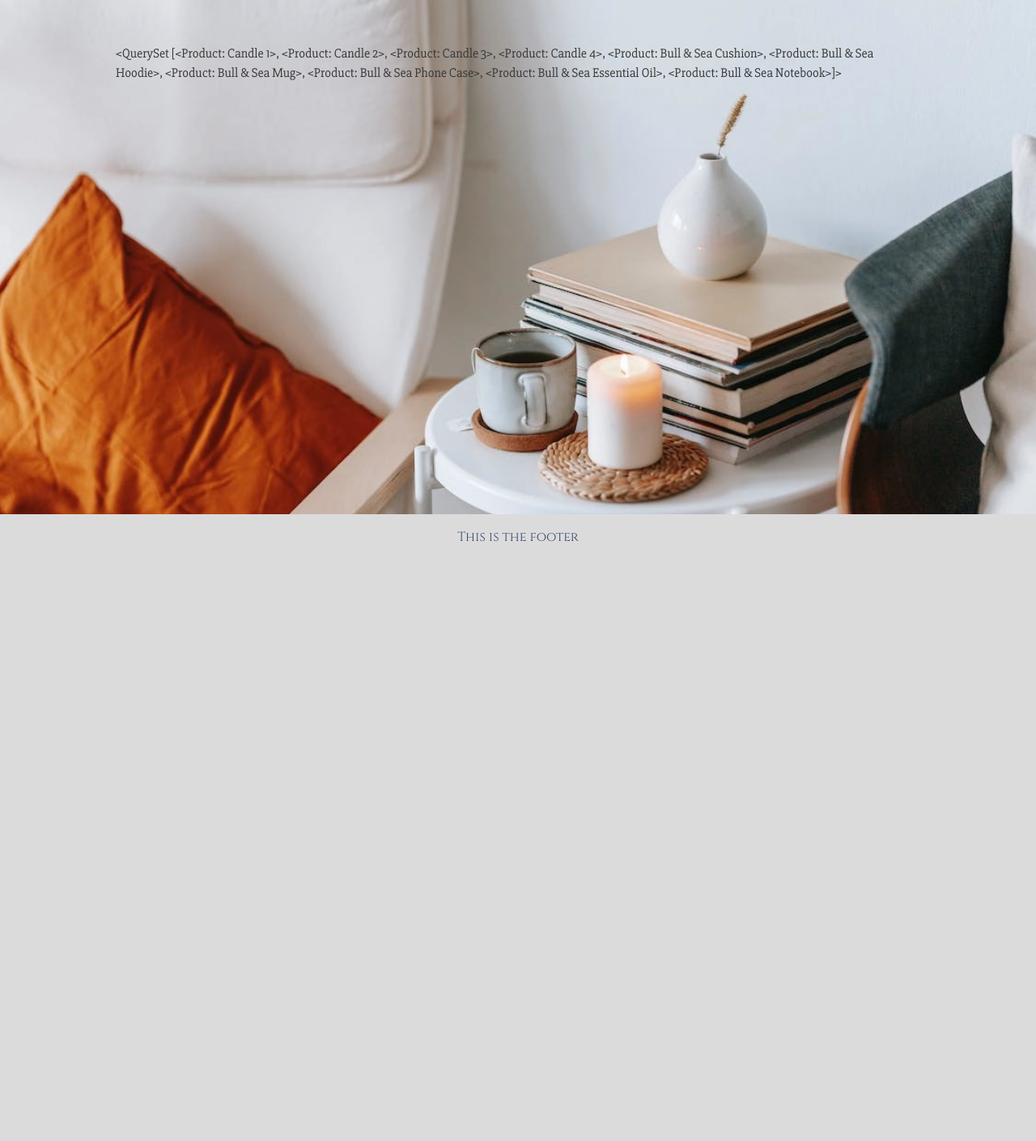
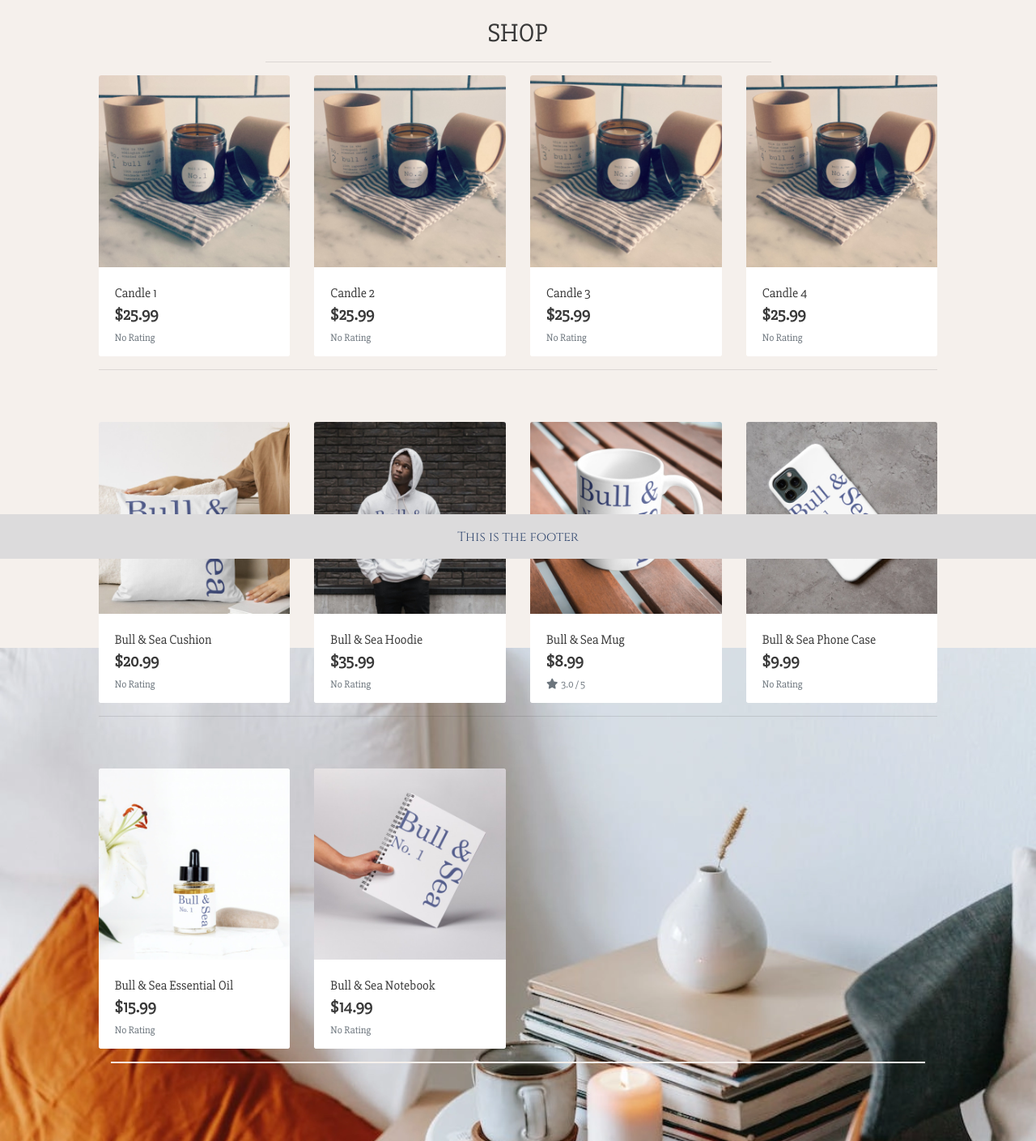
Before and after one commit to JeffreyBull76/CI_project5, a Django app: page /products/ in a window 1280 px wide. Shown: the part 110-1519 px from the top of the page at 81% size. Before the commit the page ends 779 px from the top, so only its background shows below. Run offline with Django 3.2, Linux system fonts and the light colour scheme; data comes from the database, SQL or seed files in the repository; both versions use the stored data as it was after the commit; some libraries are stand-ins or nearby versions.

Commit message:
add product page styling and review template

```diff
--- a/bull_and_sea/settings.py
+++ b/bull_and_sea/settings.py
@@ -29,7 +29,7 @@
 # SECURITY WARNING: don't run with debug turned on in production!
 DEBUG = 'DEVELOPMENT' in os.environ
 
-ALLOWED_HOSTS = ['localhost', '8000-jeffreybull7-ciproject5-fu0y1tjwsgb.ws-eu98.gitpod.io']  # noqa
+ALLOWED_HOSTS = ['localhost', '8000-jeffreybull7-ciproject5-v1ijwke3vyv.ws-eu98.gitpod.io']  # noqa
 
 # Application definition
 
--- a/products/templates/products/products.html
+++ b/products/templates/products/products.html
@@ -1,5 +1,6 @@
 {% extends "base.html" %}
 {% load static %}
+{% load average_rating %}
 
 {% block page_header %}
     <div class="container header-container">
@@ -10,11 +11,78 @@
 {% endblock %}
 
 {% block content %}
-    <div class="container">
-        <div class="row">
-            <div class="col">
-                {{ products }}
+<div class="overlay"></div>
+<div class="container-fluid">
+    <div class="row">
+        <div class="col-12 mb-5 hr-prod-top-spacer">
+            <hr>
+        </div>
+        <div class="col text-center mt-3">
+            <h2 class="logo-font">Shop</h2>
+            <hr class="w-50 mb-1">
+        </div>
+    </div>
+    <div class="row">
+        <div class="product-container col-10 offset-1">
+            <div class="row mt-1 mb-2"></div>
+            <div class="row">
+                {% for product in products %}
+                    <div class="col-sm-6 col-md-6 col-lg-4 col-xl-3">
+                        <div class="card h-100 border-0">
+                            {% if product.image %}
+                            <a href="">
+                                <img class="card-img-top img-fluid" src="{{ product.image.url }}" alt="{{ product.name }}">
+                            </a>
+                            {% else %}
+                            <a href="">
+                                <img class="card-img-top img-fluid" src="{{ MEDIA_URL }}noimage.png" alt="{{ product.name }}">
+                            </a>
+                            {% endif %}
+                            <div class="card-body pb-0">
+                                <p class="mb-0">{{ product.name }}</p>
+                            </div>
+                            <div class="card-footer bg-white pt-0 border-0 text-left">
+                                <div class="row">
+                                    <div class="col">
+                                        <p class="lead mb-0 text-left font-weight-bold">${{ product.price }}</p>
+                                        {% if product.reviews.all %}
+                                            <small class="text-muted"><i class="fas fa-star mr-1"></i>{{ product.reviews.all | calculate_average_rating }} / 5</small>
+                                        {% else %}
+                                            <small class="text-muted">No Rating</small>
+                                        {% endif %}
+                                    </div>
+
+                                </div>
+                            </div>
+                        </div>
+                    </div>
+                    {% if forloop.counter|divisibleby:1 %}
+                        <div class="col-12 d-sm-none mb-5">
+                            <hr>
+                        </div>
+                    {% endif %}
+                    {% if forloop.counter|divisibleby:2 %}
+                        <div class="col-12 d-none d-sm-block d-md-block d-lg-none mb-5">
+                            <hr>
+                        </div>
+                    {% endif %}
+                    {% if forloop.counter|divisibleby:3 %}
+                        <div class="col-12 d-none d-lg-block d-xl-none mb-5">
+                            <hr>
+                        </div>
+                    {% endif %}
+                    {% if forloop.counter|divisibleby:4 %}
+                        <div class="col-12 d-none d-xl-block mb-5">
+                            <hr>
+                        </div>
+                    {% endif %}
+                {% endfor %}
+            </div>
+            <div class="col-12 mb-5 hr-prod-bot-spacer">
+                <hr>
             </div>
         </div>
     </div>
+
+</div>
 {% endblock %}
--- /dev/null
+++ b/products/templatetags/average_rating.py
@@ -0,0 +1,29 @@
+from django import template
+
+
+register = template.Library()
+# Creating an instance of the template library
+
+
+@register.filter
+def calculate_average_rating(reviews):
+    """
+    Custom filter for averaging the review scores of a product.
+    When called it expects an object with a relevant 'rating' associated.
+
+    Args:
+        reviews (list): A list of review objects.
+
+    Returns:
+        float: The average rating rounded to one decimal place.
+    """
+
+    total_rating = sum(review.rating for review in reviews)
+    # Calculate the total rating
+
+    average_rating = total_rating / len(reviews) if reviews else 0
+    # Calculate the average rating
+    # or return 0 if the reviews list is empty
+
+    return round(average_rating, 1)
+    # Return the average rating rounded to one decimal place
--- a/static/css/base.css
+++ b/static/css/base.css
@@ -169,6 +169,40 @@
     left: 18px !important;
 }
 
+/* products css */
+
+.overlay {
+    height: 100%;
+    width: 100%;
+    top: 110px;
+    left: 0;
+    position: fixed;
+    background: #F5F0EC;
+    z-index: -1;
+}
+
+.hr {
+    border: #727272;
+}
+
+.hr-prod-bot-spacer {
+    padding-bottom: 25px;
+    display: inline-block;
+}
+
+.hr-prod-bot-spacer hr {
+    border: 1px solid #F5F0EC;
+}
+
+.hr-prod-top-spacer {
+    padding-top: 0;
+    display: none;
+}
+
+.hr-prod-top-spacer hr {
+    border: 1px solid #F5F0EC;
+}
+
 /* -------------------------------- Media Queries */
 
 /* Slightly larger container on xl screens */
@@ -189,7 +223,7 @@
     }
 
     .header-container {
-        padding-top: 164px;
+        padding-top: 116px;
     }
 }
 
@@ -198,19 +232,24 @@
     .splash-text {
         padding: 350px 0 0 10px;
     }
+
     .navbar-brand {
         padding-left: 0.6rem;
     }
+
     .text-right {
         padding-right: 1.6rem;
     }
+
     .btn-mobile {
         background: #DCDBDC;
         border: 0;
     }
+
     .dropmenu-Mob {
         left: -10px !important;
     }
+
     .navbar-toggler span {
         display: block;
         width: 22px;
@@ -231,6 +270,15 @@
 
     .navbar-toggler.open span:nth-child(3) {
         transform: translateY(-6px) rotate(-45deg);
+    }
+
+    .hr-prod-top-spacer {
+        display: inline-block;
+        padding-top: 28px;
+    }
+
+    .hr-prod-bot-spacer {
+        display: none;
     }
 }
 
```
Also changed, not shown: db.sqlite3. Lines whose indentation alone changed are shown as unchanged.
